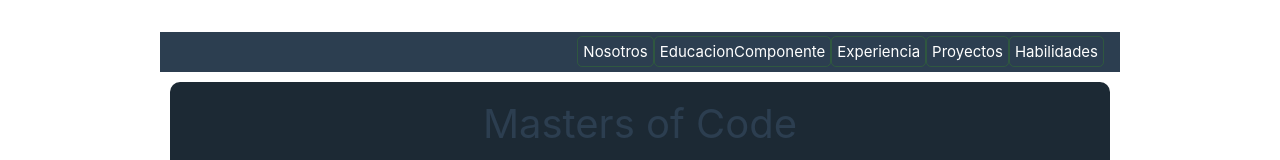
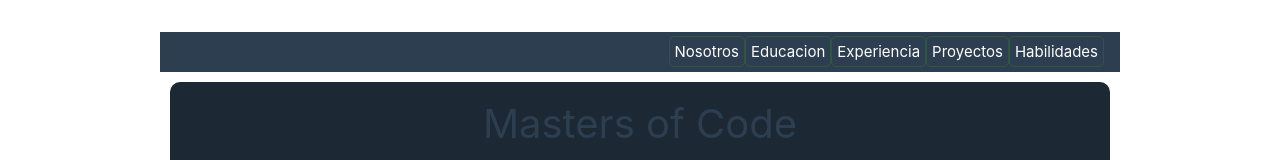
Before and after one commit to HotCode2025/MastersOfCode-Segundo-Semestre, a Vue app in the folder GITHUB/PORTAFOLIO CLASE 1/: page / in a window 1280 px wide. Shown: the top 160 px of the page. Built offline with nearby package versions, Linux system fonts and the light colour scheme.

Commit message:
Barra de Navegacion se agrega Nosotros

```diff
--- a/GITHUB/PORTAFOLIO CLASE 1/src/App.vue
+++ b/GITHUB/PORTAFOLIO CLASE 1/src/App.vue
@@ -23,7 +23,7 @@ import ExperiencieComponente from './components/ExperiencieComponente.vue';
   </header>
   <main>
       <!-- el estilo css de section se encuentra en base.css-->
-       <section id="nosotros">
+       <section id="Nosotros">
       <!--Componente Nosotros-->
       <h2>Nosotros</h2>
       <NosotrosComponente />
--- a/GITHUB/PORTAFOLIO CLASE 1/src/components/NavBar.vue
+++ b/GITHUB/PORTAFOLIO CLASE 1/src/components/NavBar.vue
@@ -1,21 +1,23 @@
 <template>
-   <nav class="navbar">
-      <div class="navbar-menu">
-        <ul>
-            <a v-for="nav in navegacion" :key="nav.nombre" :href="nav.enlace" class="nav-item" >{{nav.nombre}}</a>
-        </ul>
-      </div>
+    <nav class="navbar">
+        <div class="navbar-menu">
+            <ul>
+                <li v-for="nav in navegacion" :key="nav.nombre">
+                    <a :href="nav.enlace" class="nav-item">{{nav.nombre}}</a>
+                </li>
+            </ul>
+        </div>
     </nav>
 </template>
 
 <script setup>
 import { ref } from 'vue';
-const navegacion =ref([
-    {id:1, nombre:'Nosotros', enlance:'#nosotros'},
-    {id:2, nombre:'EducacionComponente', enlance:'#EducacionComponente'},
-    {id:3, nombre:'Experiencia', enlance:'#experiencia'},
-    {id:4, nombre:'Proyectos', enlance:'#proyectos'},
-    {id:5, nombre:'Habilidades', enlance:'#habilidades'},
+const navegacion= ref([
+    {id:1, nombre:'Nosotros', enlace:'#nosotros'},
+    {id:2, nombre:'Educacion', enlace:'#educacion'},
+    {id:3, nombre:'Experiencia', enlace:'#experiencia'},
+    {id:4, nombre:'Proyectos', enlace:'#proyectos'},
+    {id:5, nombre:'Habilidades', enlace:'#habilidades'},
 ])
 </script>
 
@@ -36,8 +38,12 @@ const navegacion =ref([
   display: flex;
   justify-content: flex-end;
 }
-.nav-list {
-  list-style: none;
+.navbar-menu ul {
+    display: flex;         /* 1. Pone los <li> en línea horizontal */
+    flex-wrap: wrap;       /* 2. Permite que bajen de línea si no caben */
+    list-style: none;      /* 3. Quita los puntos de la lista */
+    padding: 0;            /* 4. ¡Quita el padding que causaba el error! */
+    margin: 0;             /* 5. Quita el margen por defecto */
 }
 
 a {
@@ -55,6 +61,10 @@ a :hover{
   background-color: hsla(160, 100%, 37%, 0.2)
 }
 
+.nav-item:hover {
+    background-color: hsla(239, 35%, 55%, 0.432);
+}
+
 @media (max-width: 768px) {
   .navbar-menu{
     display: flex;
```
